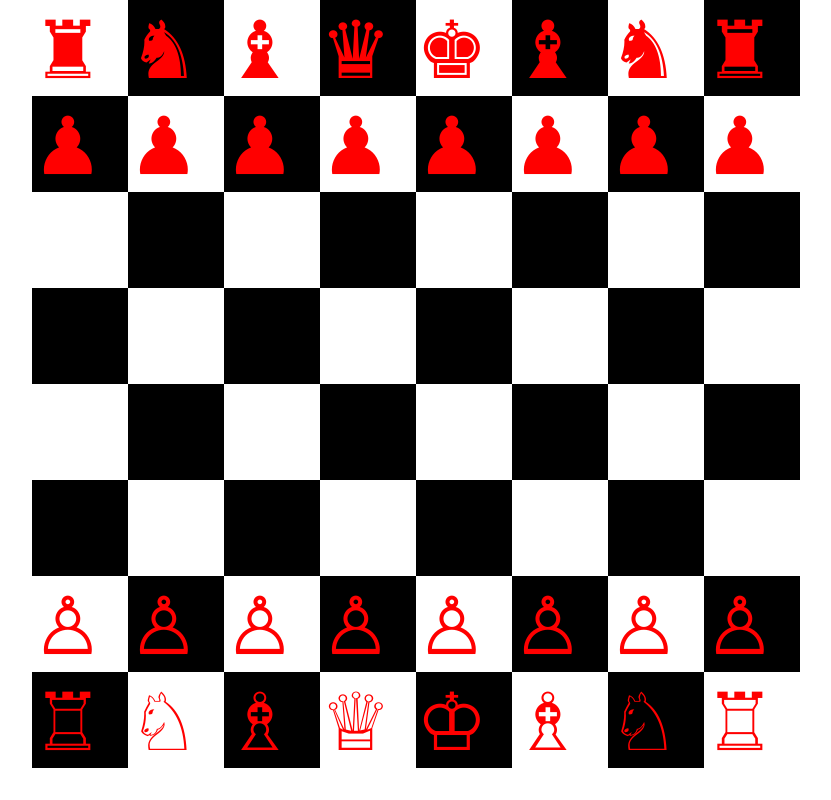
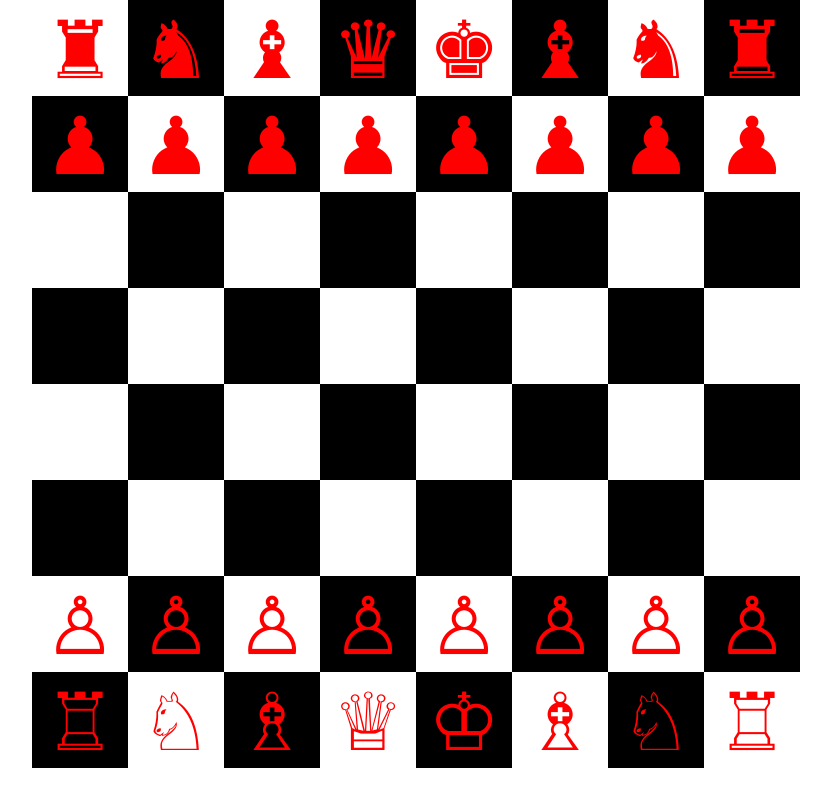
Before and after one commit to abjj1999/chess-game, a Next.js app: page / in a window 1280 px wide. Shown: the whole page, without its empty margins (208-1039 px from the left). Built offline with nearby package versions, Linux system fonts and the light colour scheme.

Commit message:
pieces are moving and caputring other pieces

```diff
--- a/components/Board.tsx
+++ b/components/Board.tsx
@@ -1,40 +1,67 @@
-import { Chess } from "chess.js"
-import { useEffect, useState } from "react"
-import styles from "./board.module.scss"
-import { p0, pw, pb } from "utils/chess-utils"
+import { useEffect, useState } from "react";
+import styles from "./board.module.scss";
+import { p0, pw, pb, chess, getBoard } from "utils/chess-utils";
 export default function Board() {
-    const [pieces, setPieces] = useState(new Array(8).fill(0).map(() => new Array(8).fill("")))
+    const [pieces, setPieces] = useState(
+        new Array(8).fill(0).map(() => new Array(8).fill(""))
+    );
+    const [highlighted, setHighlighted] = useState<string[]>([]);
     useEffect(() => {
-        const chess = new Chess()
-        const b = chess.ascii().split('\n').slice(1, 9).map(rank => rank.slice(5, 27).split("  "));
-        setPieces(b)
-
-    }, [])
+        setPieces(getBoard());
+    }, []);
     return (
         <div className={styles.board}>
-            {
-                new Array(8).fill(0).map((_, i) =>
-                (<div className={styles.row} key={i}>
+            {new Array(8).fill(0).map((_, i) => (
+                <div className={styles.row} key={i}>
                     {new Array(8).fill(0).map((_, j) => {
                         let p = pieces[i][j];
+                        let c = "";
                         if (p === ".") {
                             p = "";
-                        }else if(p.match(/[A-Z]/)){
-                            p = pw[p0.indexOf(p.toLowerCase())]
-                        }else {
-                            p = pb[p0.indexOf(p)]
+                        } else if (p.match(/[A-Z]/)) {
+                            p = pw[p0.indexOf(p.toLowerCase())];
+                            c = "w";
+                        } else {
+                            p = pb[p0.indexOf(p)];
+                            c = "b";
                         }
+                        const square = `${"abcdefgh".charAt(j)}${8 - i}`;
                         return (
-                        <div className={[styles.col, (i+j)%2 === 0? styles.w : styles.b].join(" ")} key={`${i}, ${j}`}>
-                            {p}
-                        </div>
+                            <div
+                                className={[
+                                    styles.col,
+                                    (i + j) % 2 === 0 ? styles.w : styles.b,
+                                    p && chess.turn() == c && styles.pointer,
+                                    highlighted.slice(1).includes(square) && styles.highlighted,
+                                ].join(" ")}
+                                key={`${i}, ${j}`}
+                                onClick={() => {
+                                    if (highlighted.slice(1).includes(square)) {
+                                        chess.move({to: square, from: highlighted[0]});
+                                        setPieces(getBoard());
+                                        setHighlighted([]);
+                                    }else if(p && chess.turn() == c) {
 
-                        )
-                    }
-                    )}
-
-                </div>))
-            }
+                                        const mvs = chess.moves({
+                                            //@ts-ignore
+                                            square: square,
+                                            verbose: true,
+                                            //@ts-ignore
+                                        }) as Move[];
+                                        // console.log(mvs);
+                                        setHighlighted([square, ...mvs.map(({ to }) => to)]);
+                                    }
+                                    else {
+                                        setHighlighted([]);
+                                    }
+                                }}
+                            >
+                                {p}
+                            </div>
+                        );
+                    })}
+                </div>
+            ))}
         </div>
-    )
+    );
 }
--- a/components/board.module.scss
+++ b/components/board.module.scss
@@ -10,6 +10,9 @@
         width: 12%;
         color: red;
         font-size: 10vmin;
+        display: flex;
+        align-items: center;
+        justify-content: center;
     }
     .w {
         background-color: white;
@@ -18,3 +21,21 @@
         background-color: black;
     }
 }
+
+.pointer {
+    cursor: pointer;
+}
+
+.highlighted {
+    position: relative;
+    cursor: pointer;
+    &::before {
+        content: ' ';
+        position: absolute;
+        top: 0;
+        right: 0;
+        bottom: 0;
+        left: 0;
+        background-image: radial-gradient(red, transparent, transparent);
+    }
+}
--- a/styles/globals.css
+++ b/styles/globals.css
@@ -2,8 +2,7 @@ html,
 body {
     padding: 0;
     margin: 0;
-  font-family: -apple-system, BlinkMacSystemFont, Segoe UI, Roboto, Oxygen,
-    Ubuntu, Cantarell, Fira Sans, Droid Sans, Helvetica Neue, sans-serif;
+    font-family: -apple-system, BlinkMacSystemFont, Segoe UI, Roboto, Oxygen, Ubuntu, Cantarell, Fira Sans, Droid Sans, Helvetica Neue, sans-serif;
 }
 
 a {
@@ -13,6 +12,7 @@ a {
 
 * {
     box-sizing: border-box;
+    cursor: default;
 }
 
 @media (prefers-color-scheme: dark) {
--- a/utils/chess-utils.ts
+++ b/utils/chess-utils.ts
@@ -1,3 +1,8 @@
+import { Chess } from "chess.js";
+
 export const p0 = "rnbqkp";
 export const pb = "♜♞♝♛♚♟";
 export const pw = "♖♘♗♕♔♙";
+export const chess = new Chess();
+
+export const getBoard = () => chess.ascii().split('\n').slice(1, 9).map(rank => rank.slice(5, 27).split("  "));
```
Lines whose indentation alone changed are shown as unchanged.
